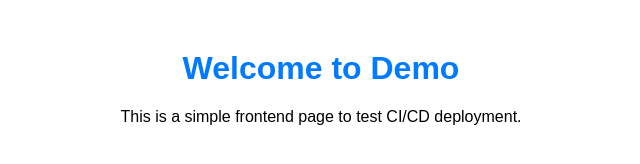
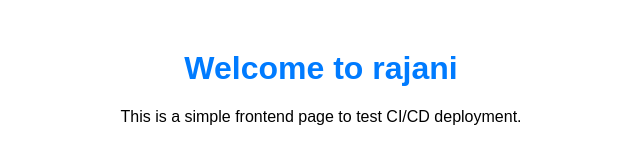
Before and after one commit to vaibhavs0007/demo, a plain HTML site: page index.html in a window 1280 px wide. Shown: the whole page, without its empty margins (319-959 px from the left). Drawn offline with Linux system fonts and the light colour scheme.

Commit message:
Update index.html

```diff
--- a/index.html
+++ b/index.html
@@ -16,7 +16,7 @@
     </style>
 </head>
 <body>
-    <h1>Welcome to Demo</h1>
+    <h1>Welcome to rajani</h1>
     <p>This is a simple frontend page to test CI/CD deployment.</p>
 </body>
 </html>
```
